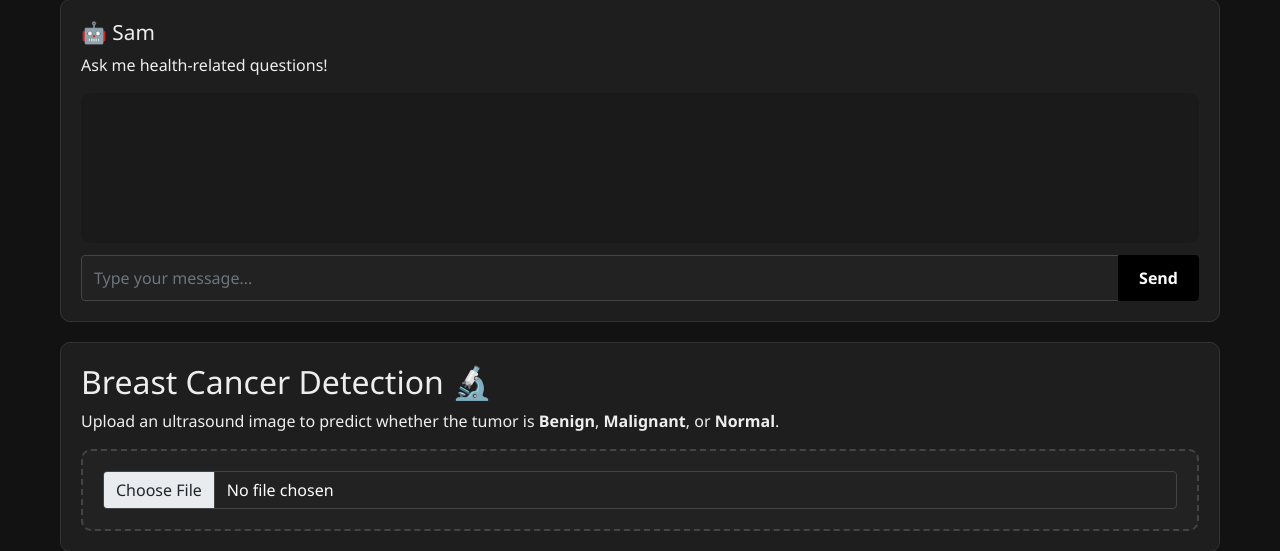
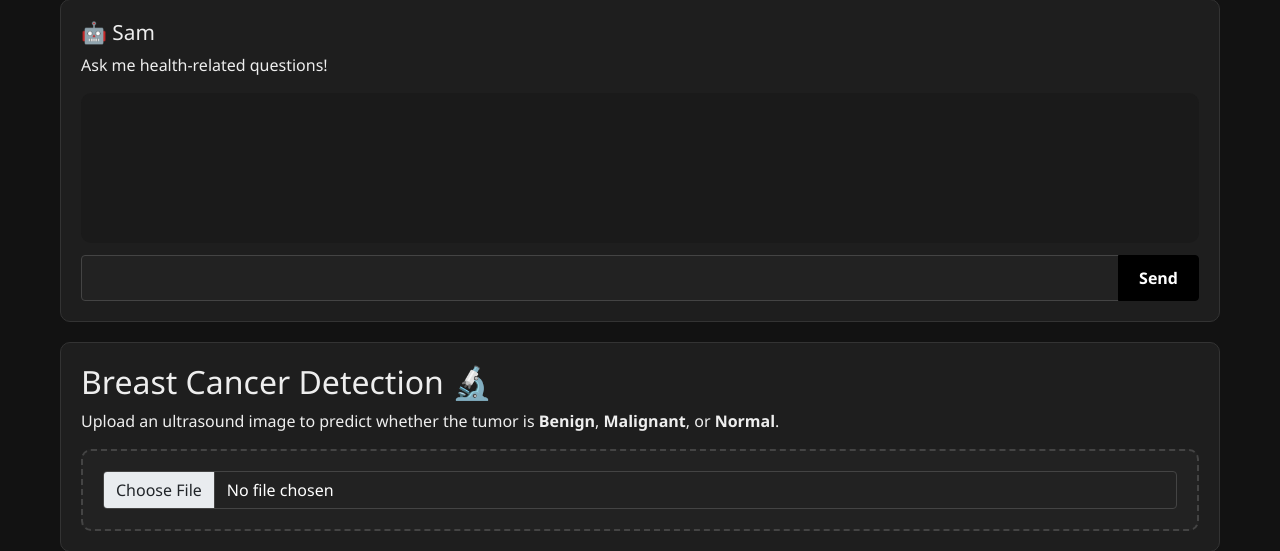
Before and after one commit to nitinkharade01/Health-Prognosis, a Flask app: page / in a window 1280 px wide. Shown: the part 189-740 px from the top of the page. Run offline with Flask 3, Linux system fonts and the light colour scheme.

Commit message:
Update index.html

```diff
--- a/templates/index.html
+++ b/templates/index.html
@@ -145,7 +145,7 @@
             <div class="chat-container" id="chatContainer"></div>
             <div class="chatbox-wrapper">
                 <div class="input-group">
-                    <input type="text" class="form-control" id="userInput" placeholder="Type your message...">
+                    <input type="text" class="form-control" id="userInput" placeholder="">
                     <button class="btn btn-primary" onclick="sendMessage()">Send</button>
                 </div>
             </div>
```
